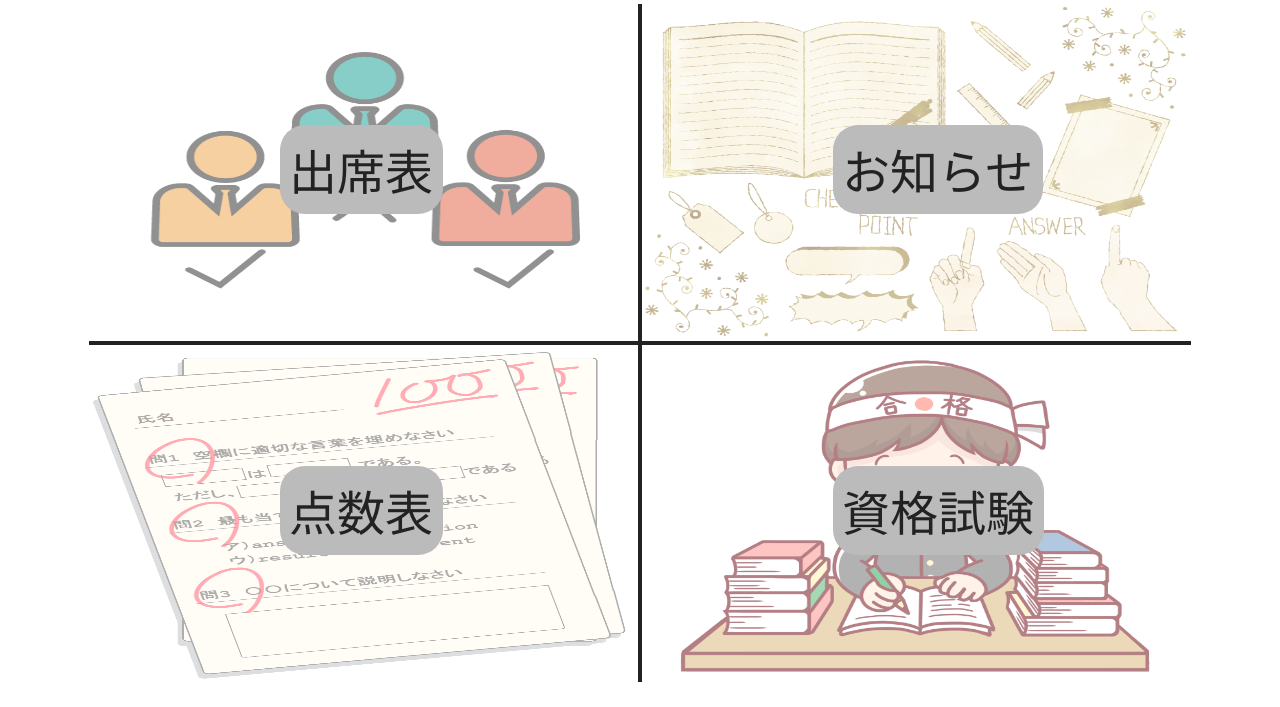
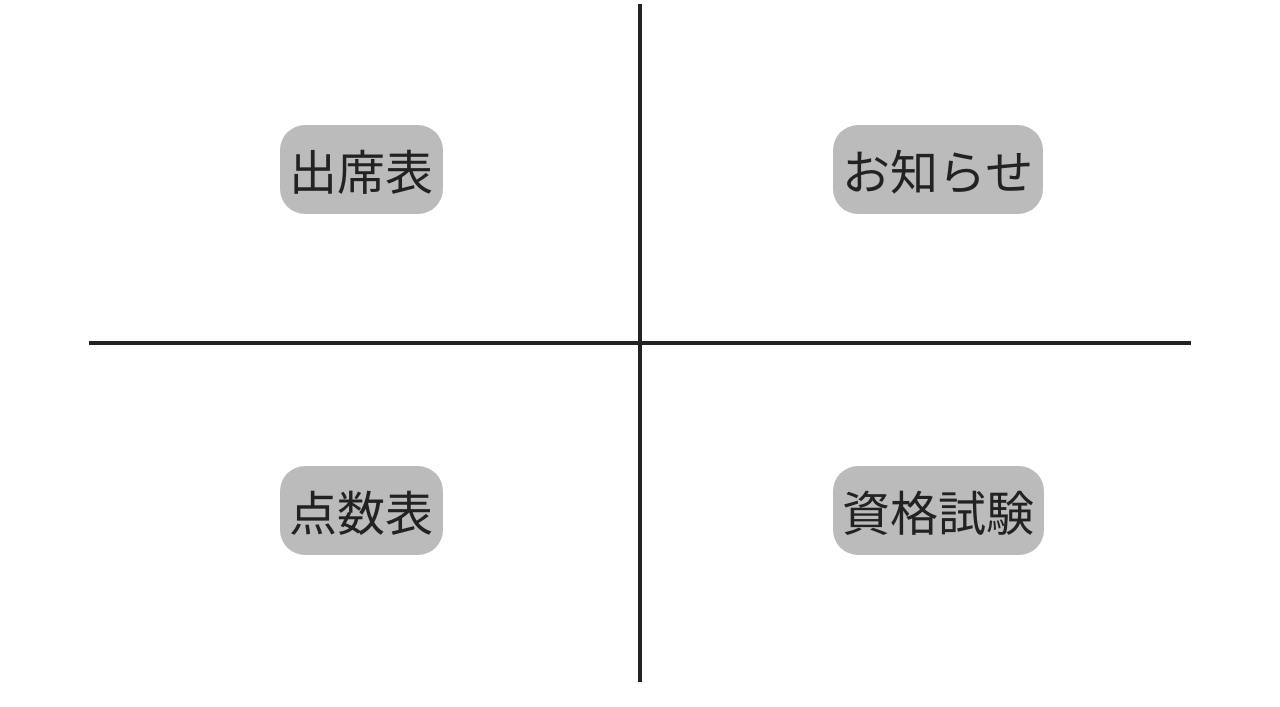
Before and after one commit to Minto312/club_app, a Django app: page / in a window 1280 px wide. Shown: the part 93-800 px from the top of the page. Run offline with Django 4.2, Linux system fonts and the light colour scheme; the visitor is signed in with stand-in values (Sample User, id 1).

Commit message:
add animation rm home image

```diff
--- a/club_app/club_app/static/club_app/base.css
+++ b/club_app/club_app/static/club_app/base.css
@@ -58,7 +58,7 @@ body {
     border-radius: 10px;
     background: #f2ebd1;
 
-    & img{
+    & video{
         width: auto;
         height: var(--header-height);
     }
--- a/club_app/club_app/templates/club_app/base.html
+++ b/club_app/club_app/templates/club_app/base.html
@@ -17,7 +17,7 @@
         <header>
             <div id="club_logo">
                 <a href="{% url 'home:home' %}">
-                    <img src="{% static 'club_app/club_logo_min.png' %}" alt="部活動ロゴ">
+                    <video src="{% static 'club_app/logo_anime.mp4' %}" alt="部活動ロゴ">
                 </a>
             </div>
             <nav>
--- a/club_app/home/templates/home/home.html
+++ b/club_app/home/templates/home/home.html
@@ -7,19 +7,19 @@
 
 {% block content %}
     <div id="attendance-container" class="box">
-        <p class="img-parent"><img src="{% static 'home/attendance-back.png' %}" alt="出席表の画像"></p>
+        {% comment %} <p class="img-parent"><img src="{% static 'home/attendance-back.png' %}" alt="出席表の画像"></p> {% endcomment %}
         <p class="link-parent"><a href="{% url 'attendance:attendance' %}"><span>出席表</span></a></p>
     </div>
     <div id="information-container" class="box">
-        <p class="img-parent"><img src="{% static 'home/information-back.png' %}" alt="お知らせの画像"></p>
+        {% comment %} <p class="img-parent"><img src="{% static 'home/information-back.png' %}" alt="お知らせの画像"></p> {% endcomment %}
         <p class="link-parent"><a href="{% url 'information:information' %}"><span>お知らせ</span></a></p>
     </div>
     <div id="score-container" class="box">
-        <p class="img-parent"><img src="{% static 'home/score-back.png' %}" alt="点数表の画像"></p>
+        {% comment %} <p class="img-parent"><img src="{% static 'home/score-back.png' %}" alt="点数表の画像"></p> {% endcomment %}
         <p class="link-parent"><a href="{% url 'score:score' %}"><span>点数表</span></a></p>
     </div>
     <div id="certificate-container" class="box">
-        <p class="img-parent"><img src="{% static 'home/certificate-back.png' %}" alt="資格試験の画像"></p>
+        {% comment %} <p class="img-parent"><img src="{% static 'home/certificate-back.png' %}" alt="資格試験の画像"></p> {% endcomment %}
         <p class="link-parent"><a href="#"><span>資格試験</span></a></p>
     </div>
 {% endblock %}
--- a/docker-compose.yml
+++ b/docker-compose.yml
@@ -51,8 +51,7 @@ services:
       dockerfile: ./Dockerfile
 
     ports:
-      - 80:80
-      - 443:443
+      - 8080:443
 
     volumes:
       - type: volume
```
